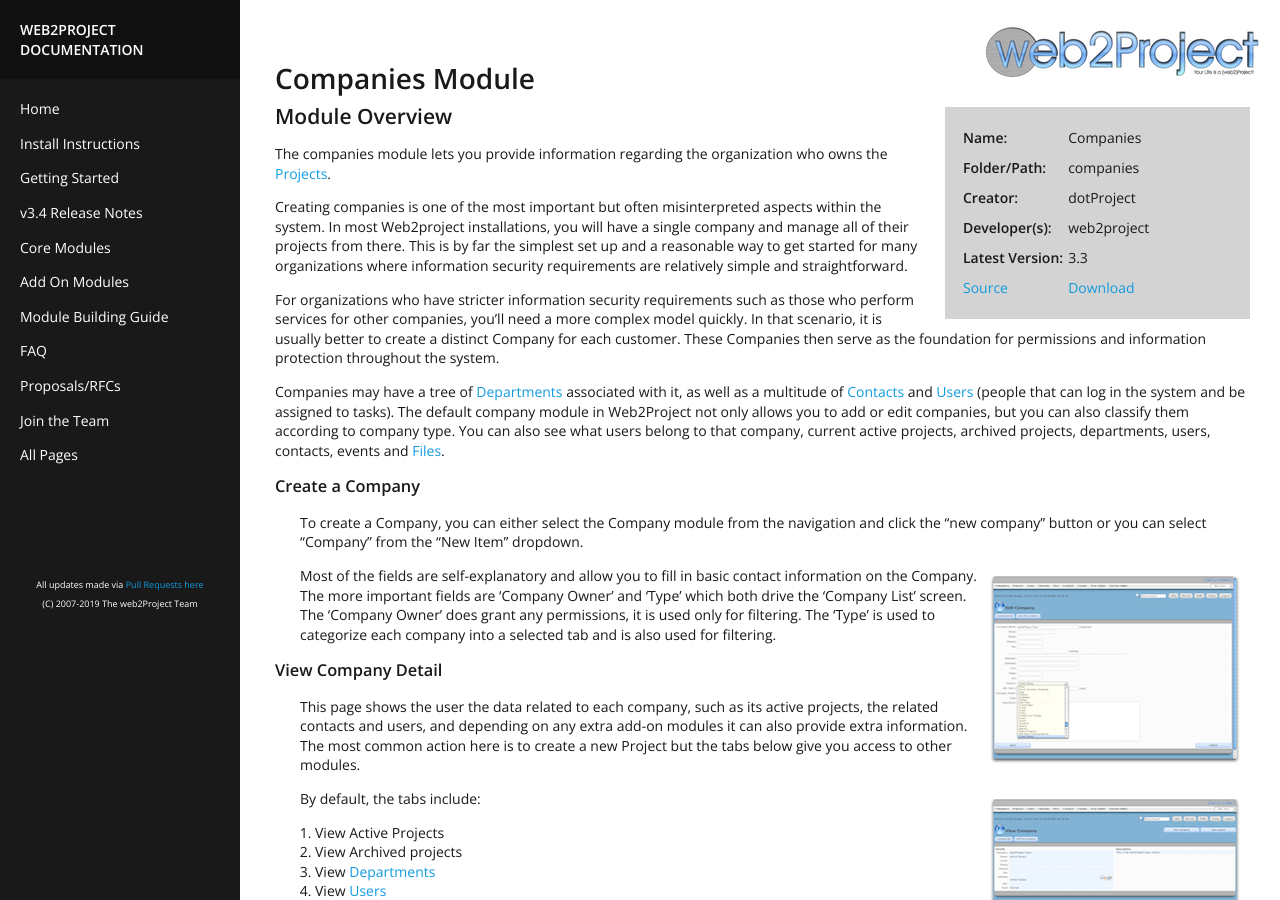
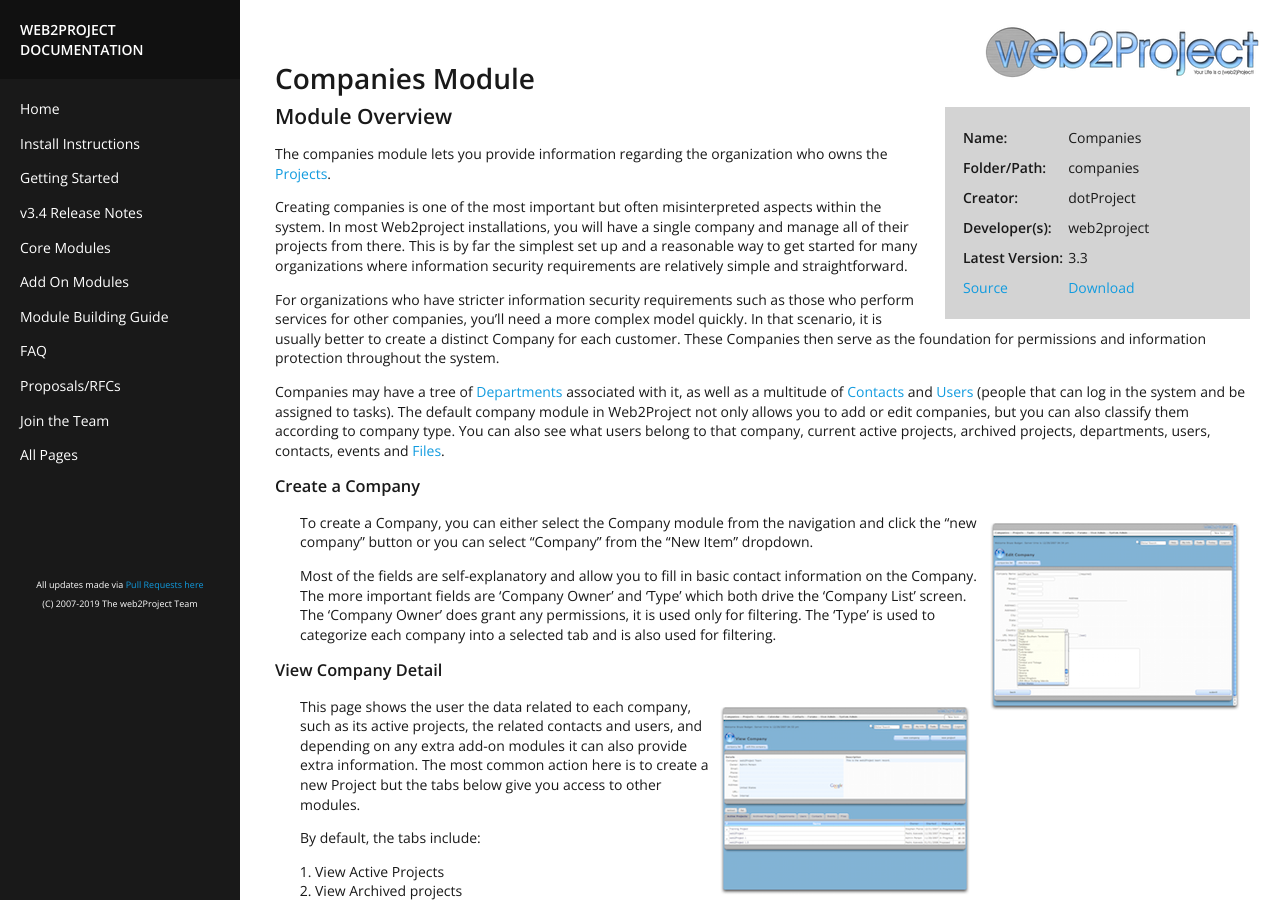
Before and after one commit to web2project/web2project.github.io, a Jekyll site: the page built from _modules/companies.md, in a window 1280 px wide and 900 px high. Built offline with Jekyll 4.4.1, drawn with Linux system fonts in a browser that asks for light colours.

Commit message:
moved the image for better alignment

```diff
--- a/_modules/companies.md
+++ b/_modules/companies.md
@@ -25,17 +25,17 @@ Companies may have a tree of [Departments](/modules/departments.html) associated
 
 ### Create a Company
 
+<a href="/assets/docs/companies/addedit.png"><img src="/assets/docs/companies/thumb-addedit.png" /></a>
+
 To create a Company, you can either select the Company module from the navigation and click the “new company” button or you can select “Company” from the “New Item” dropdown.
-
-<a href="/assets/docs/companies/addedit.png"><img src="/assets/docs/companies/thumb-addedit.png" /></a>
 
 Most of the fields are self-explanatory and allow you to fill in basic contact information on the Company. The more important fields are 'Company Owner' and 'Type' which both drive the 'Company List' screen. The 'Company Owner' does grant any permissions, it is used only for filtering. The 'Type' is used to categorize each company into a selected tab and is also used for filtering.
 
 ### View Company Detail
 
+<a href="/assets/docs/companies/view.png"><img src="/assets/docs/companies/thumb-view.png" /></a>
+
 This page shows the user the data related to each company, such as its active projects, the related contacts and users, and depending on any extra add-on modules it can also provide extra information. The most common action here is to create a new Project but the tabs below give you access to other modules.
-
-<a href="/assets/docs/companies/view.png"><img src="/assets/docs/companies/thumb-view.png" /></a>
 
 By default, the tabs include:
 
```
